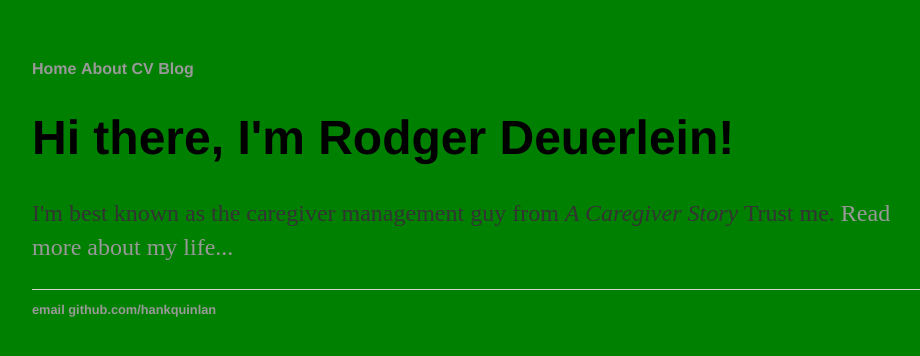
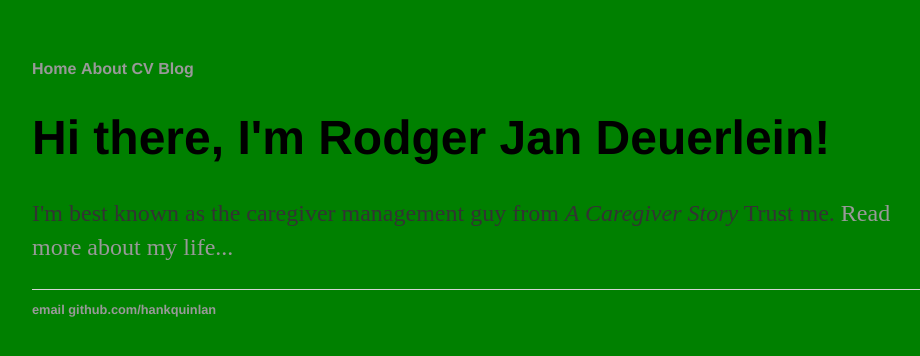
Before and after one commit to deuerleinr/deuerleinr.github.io, a Jekyll site: the page built from index.html, in a window 1280 px wide. Shown: the top 356 px of the page, without its empty margins (160-1080 px from the left). Built offline with Jekyll 4.4.1, drawn with Linux system fonts in a browser that asks for light colours.

Commit message:
Update index.html

```diff
--- a/index.html
+++ b/index.html
@@ -3,7 +3,7 @@ layout: default
 title: Rodger Deuerlein, Caregiver Management
 ---
 <div class="blurb">
-	<h1>Hi there, I'm Rodger Deuerlein!</h1>
+	<h1>Hi there, I'm Rodger Jan Deuerlein!</h1>
 	<p>I'm best known as the caregiver management guy from <em>A Caregiver Story</em>
 		Trust me.  <a href="/about">Read more about my life...</a>
 	</p>
```
